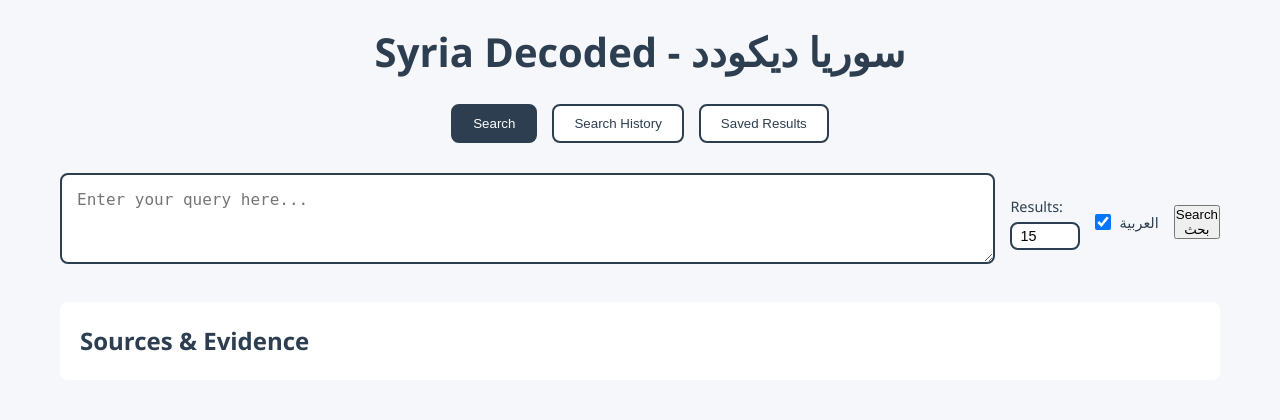
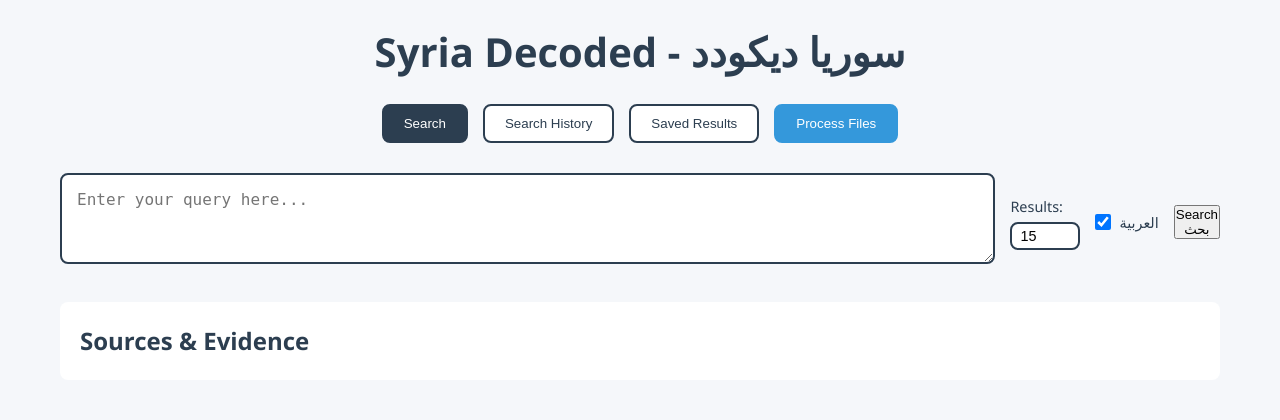
Before and after one commit to Muhanad-husn/hybridRAG, a Flask app: page / in a window 1280 px wide. Shown: the top 420 px of the page. Run offline with Flask 3, Linux system fonts and the light colour scheme; parts of the project's set-up code (start-up, migrations or seed data) failed here and were passed over.

Commit message:
Add Process Files button styling and functionality

```diff
--- a/static/css/styles.css
+++ b/static/css/styles.css
@@ -66,6 +66,25 @@ header h1 {
 .nav-btn.active, .nav-btn:hover {
     background: var(--primary-color);
     color: white;
+}
+
+/* Process Files Button */
+.nav-btn.process-files {
+    background-color: var(--accent-color);
+    border-color: var(--accent-color);
+    color: white;
+}
+
+.nav-btn.process-files:hover {
+    background-color: var(--primary-color);
+    border-color: var(--primary-color);
+}
+
+.nav-btn.process-files:disabled {
+    background-color: var(--text-secondary);
+    border-color: var(--text-secondary);
+    cursor: not-allowed;
+    opacity: 0.7;
 }
 
 /* Search Form */
--- a/static/js/script.js
+++ b/static/js/script.js
@@ -475,6 +475,52 @@ document.addEventListener('DOMContentLoaded', function() {
         updateOperationStatus(`Error: ${message}`);
     }
 
+    // Process Files functionality
+    const processFilesBtn = document.getElementById('processFilesBtn');
+    if (processFilesBtn) {
+        processFilesBtn.addEventListener('click', async () => {
+            try {
+                // Show loading state
+                loadingIndicator.classList.remove('hidden');
+                resultsDiv.classList.add('hidden');
+                errorDiv.classList.add('hidden');
+                processFilesBtn.disabled = true;
+                updateOperationStatus('Processing files...');
+
+                // Start polling for logs
+                startLogPolling();
+
+                const response = await fetch('/process-documents', {
+                    method: 'POST',
+                    headers: {
+                        'Content-Type': 'application/json'
+                    },
+                    body: JSON.stringify({
+                        input_dir: 'data/raw_documents',
+                        save_chunks: true,
+                        save_embeddings: true
+                    })
+                });
+
+                const data = await response.json();
+
+                if (response.ok) {
+                    updateOperationStatus('Files processed successfully!');
+                } else {
+                    throw new Error(data.error || 'Failed to process files');
+                }
+            } catch (error) {
+                console.error('[Process Files] Error:', error);
+                displayError(error.message);
+            } finally {
+                // Stop polling for logs
+                stopLogPolling();
+                processFilesBtn.disabled = false;
+                loadingIndicator.classList.add('hidden');
+            }
+        });
+    }
+
     // Set initial tab
     switchTab('en');
 });
--- a/templates/index.html
+++ b/templates/index.html
@@ -14,6 +14,7 @@
                 <button class="nav-btn active" data-view="search">Search</button>
                 <button class="nav-btn" data-view="history">Search History</button>
                 <button class="nav-btn" data-view="saved">Saved Results</button>
+                <button id="processFilesBtn" class="nav-btn process-files">Process Files</button>
             </nav>
         </header>
 
```
